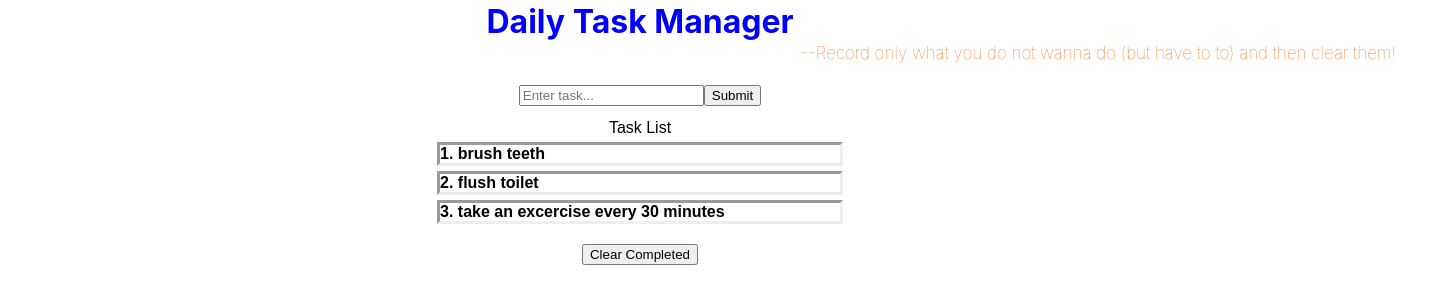
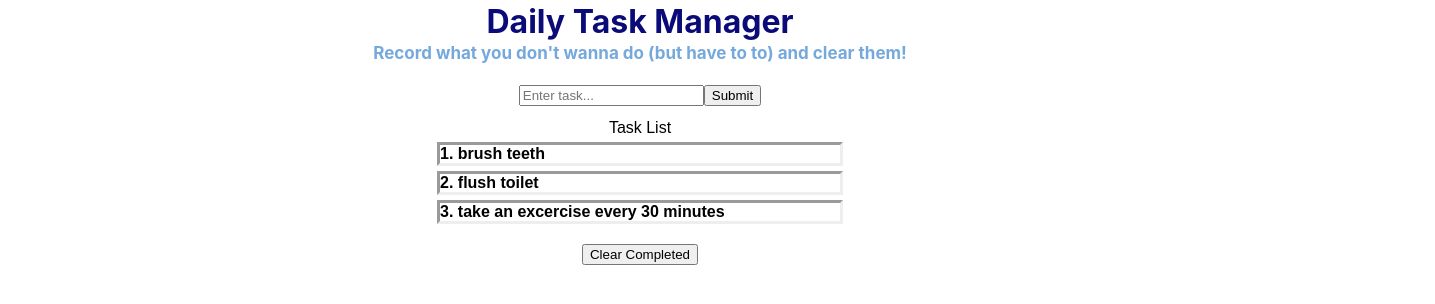
Before and after one commit to yiczhang2005/react, a React (Create React App) app: page / in a window 1280 px wide. Shown: the top 304 px of the page, 1435 px wide, since content can reach past the window. Built offline with nearby package versions, Linux system fonts and the light colour scheme.

Commit message:
Fixed H2 alignment

```diff
--- a/src/components/Header.js
+++ b/src/components/Header.js
@@ -4,7 +4,7 @@ const Header = () => {
     return (
         <header>
             <h1>Daily Task Manager</h1>
-            <h2>--Record only what you do not wanna do (but have to to) and then clear them!</h2>
+            <h2>Record what you don't wanna do (but have to to) and clear them!</h2>
         </header>
     );
 };
--- a/src/index.css
+++ b/src/index.css
@@ -10,14 +10,14 @@ body {
 
 h1 {
   margin: 2px auto;
-  color: blue;
+  color: rgb(10, 10, 121);
 }
 
 h2 {
   font-size: 17px;
-  color: #ff6700;
-  font-weight: 100;
-  margin: 22px 762px;
+  color: #75a9dc;;
+  font-weight: 700;
+  margin: 22px auto;
   width: 673px;
   margin-top: 0px;
 }
```
